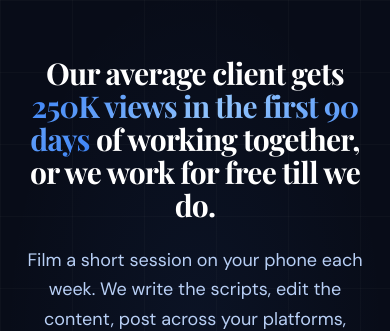
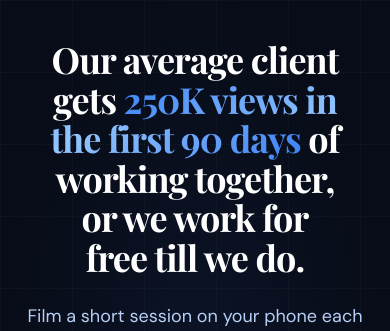
Before and after one commit to create-cell-id/rewireyourbrand-landing, a Next.js app: page / in a window 390 px wide. Shown: the top 331 px of the page. Built offline with nearby package versions, Linux system fonts and the light colour scheme.

Commit message:
Increase hero headline size and balance text wrapping
- text-5xl → text-6xl at lg breakpoint (text-4xl sm:text-5xl lg:text-6xl)
- Add text-balance to prevent orphan "we do." on last line

Co-Authored-By: Claude Sonnet 4.6 <noreply@anthropic.com>

```diff
--- a/app/page.tsx
+++ b/app/page.tsx
@@ -20,7 +20,7 @@ function Hero() {
       <div className="relative max-w-6xl mx-auto px-6 lg:px-12 w-full py-10 text-center">
 
         {/* Headline */}
-        <h1 className="font-display text-3xl sm:text-4xl lg:text-5xl font-bold text-ink leading-[1.1] tracking-tight mb-6">
+        <h1 className="font-display text-4xl sm:text-5xl lg:text-6xl font-bold text-ink leading-[1.1] tracking-tight mb-6 text-balance">
           Our average client gets{' '}
           <em className="not-italic text-gradient-gold">250K views in the first 90 days</em>{' '}
           of working together, or we work for free till we do.
```
